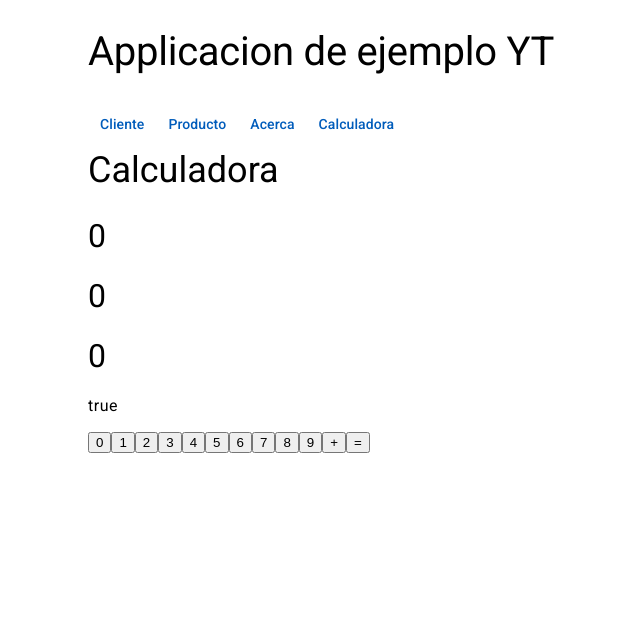
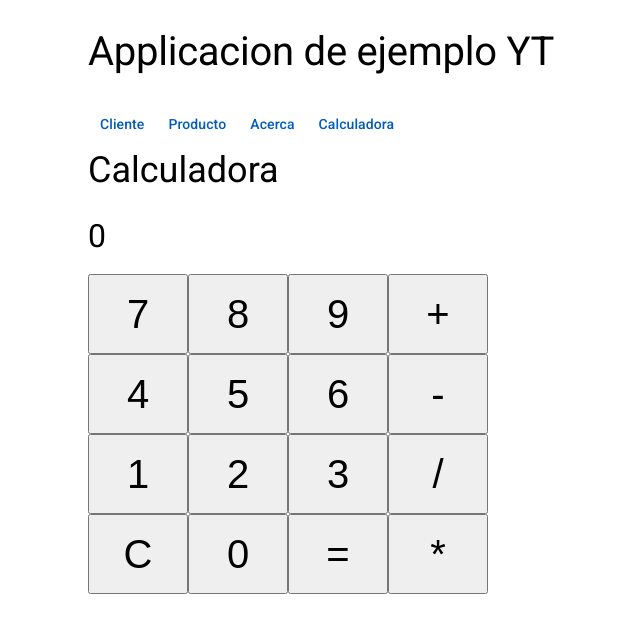
Before and after one commit to mberthely/youtube-code, an Angular app in the folder yt-angular/: page /calculadora in a window 1280 px wide. Shown: the top 632 px of the page, without its empty margins (102-742 px from the left). Built offline with nearby package versions, Linux system fonts and the light colour scheme.

Commit message:
actualizacion de calculadora

```diff
--- a/yt-angular/src/app/features/calculadora/calculadora.component.html
+++ b/yt-angular/src/app/features/calculadora/calculadora.component.html
@@ -1,18 +1,22 @@
 <h2>Calculadora</h2>
-<h3>{{ resultado }}</h3>
-<h3>{{ valorNumericoPrimario }}</h3>
-<h3>{{ valorNumericoSecundario }}</h3>
-<p>{{valorPrimarioActivo}}</p>
-<p>{{operador}}</p>
-<button (click)="presionarNumero(0)">0</button>
-<button (click)="presionarNumero(1)">1</button>
-<button (click)="presionarNumero(2)">2</button>
-<button (click)="presionarNumero(3)">3</button>
-<button (click)="presionarNumero(4)">4</button>
-<button (click)="presionarNumero(5)">5</button>
-<button (click)="presionarNumero(6)">6</button>
-<button (click)="presionarNumero(7)">7</button>
-<button (click)="presionarNumero(8)">8</button>
-<button (click)="presionarNumero(9)">9</button>
-<button (click)="presionarOperador('+')">+</button>
-<button (click)="mostrarResultado()">=</button>
+<h3 *ngIf="valorPrimarioActivo">{{ valorNumericoPrimario }} {{operador}}</h3>
+<h3 *ngIf="!valorPrimarioActivo">{{ valorNumericoSecundario }} {{operador}}</h3>
+<div style="width: 400px;">
+    <button class="boton" (click)="presionarNumero(7)">7</button>
+    <button class="boton" (click)="presionarNumero(8)">8</button>
+    <button class="boton" (click)="presionarNumero(9)">9</button>
+    <button class="boton" (click)="presionarOperador('+')">+</button>
+    <button class="boton" (click)="presionarNumero(4)">4</button>
+    <button class="boton" (click)="presionarNumero(5)">5</button>
+    <button class="boton" (click)="presionarNumero(6)">6</button>
+    <button class="boton" (click)="presionarOperador('-')">-</button>
+    <button class="boton" (click)="presionarNumero(1)">1</button>
+    <button class="boton" (click)="presionarNumero(2)">2</button>
+    <button class="boton" (click)="presionarNumero(3)">3</button>
+    <button class="boton" (click)="presionarOperador('/')">/</button>
+    <button class="boton" (click)="reset()">C</button>
+    <button class="boton" (click)="presionarNumero(0)">0</button>
+    <button class="boton" (click)="mostrarResultado()">=</button>
+    <button class="boton" (click)="presionarOperador('*')">*</button>
+
+</div>
--- a/yt-angular/src/app/features/calculadora/calculadora.component.scss
+++ b/yt-angular/src/app/features/calculadora/calculadora.component.scss
@@ -0,0 +1,7 @@
+.boton {
+    font-size: 40px;
+    display: block;
+    float: left;
+    width: 100px;
+    height: 80px;
+}
--- a/yt-angular/src/app/features/calculadora/calculadora.component.ts
+++ b/yt-angular/src/app/features/calculadora/calculadora.component.ts
@@ -1,16 +1,16 @@
+import { CommonModule } from '@angular/common';
 import { Component, OnInit } from '@angular/core';
 
 @Component({
   selector: 'app-calculadora',
   standalone: true,
-  imports: [],
+  imports: [CommonModule],
   templateUrl: './calculadora.component.html',
   styleUrl: './calculadora.component.scss'
 })
 export class CalculadoraComponent implements OnInit {
 
   public operador = "";
-  public resultado = 0;
   public valorNumericoPrimario = 0;
   public valorNumericoSecundario = 0;
   public valorPrimarioActivo = true;
@@ -43,8 +43,28 @@ export class CalculadoraComponent implements OnInit {
 
   mostrarResultado() {
     if (this.operador === '+') {
-      this.resultado = this.valorNumericoPrimario + this.valorNumericoSecundario;
+      this.valorNumericoPrimario = this.valorNumericoPrimario + this.valorNumericoSecundario;
     }
 
+    if (this.operador === '-') {
+      this.valorNumericoPrimario = this.valorNumericoPrimario - this.valorNumericoSecundario;
+    }
+
+    if (this.operador === '/') {
+      this.valorNumericoPrimario = this.valorNumericoPrimario / this.valorNumericoSecundario;
+    }
+
+    if (this.operador === '*') {
+      this.valorNumericoPrimario = this.valorNumericoPrimario * this.valorNumericoSecundario;
+    }
+
+    this.valorPrimarioActivo = true;
+  }
+
+  reset() {
+    this.operador = "";
+    this.valorNumericoPrimario = 0;
+    this.valorNumericoSecundario = 0;
+    this.valorPrimarioActivo = true;
   }
 }
```
